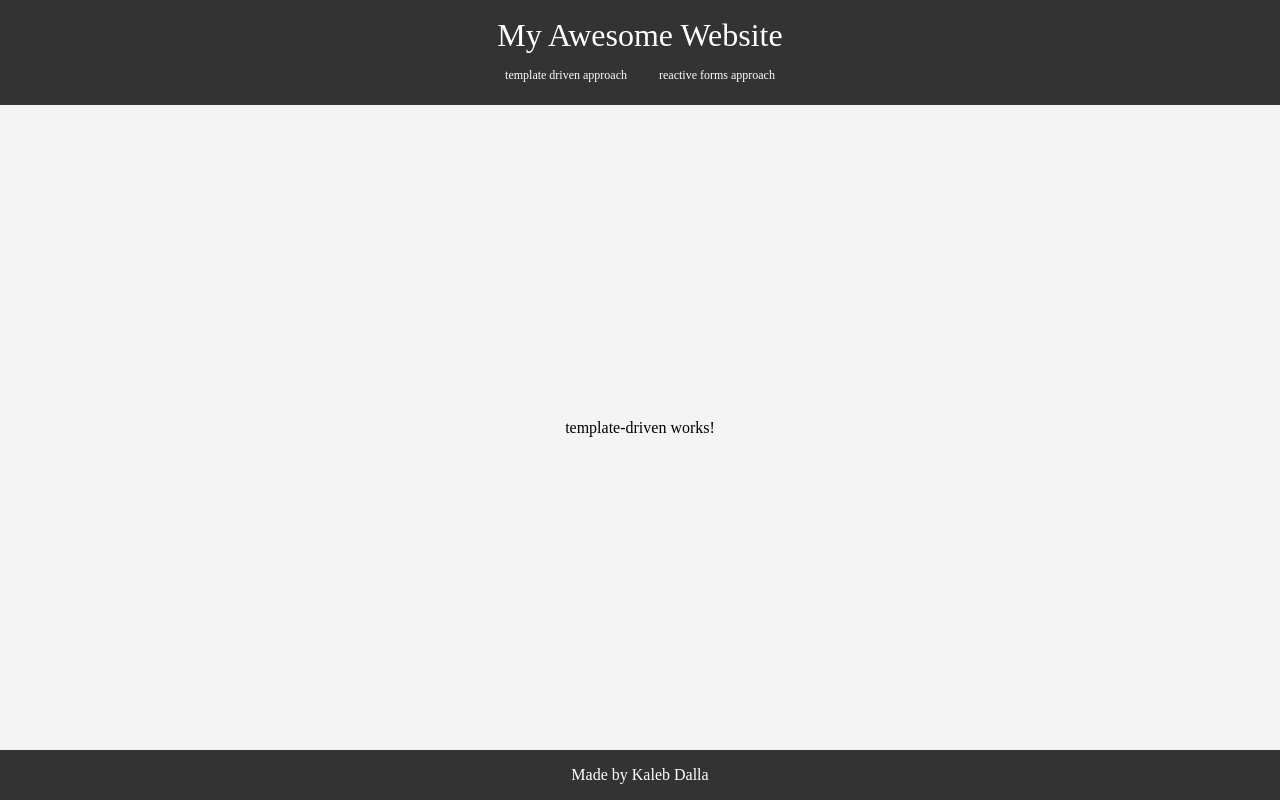
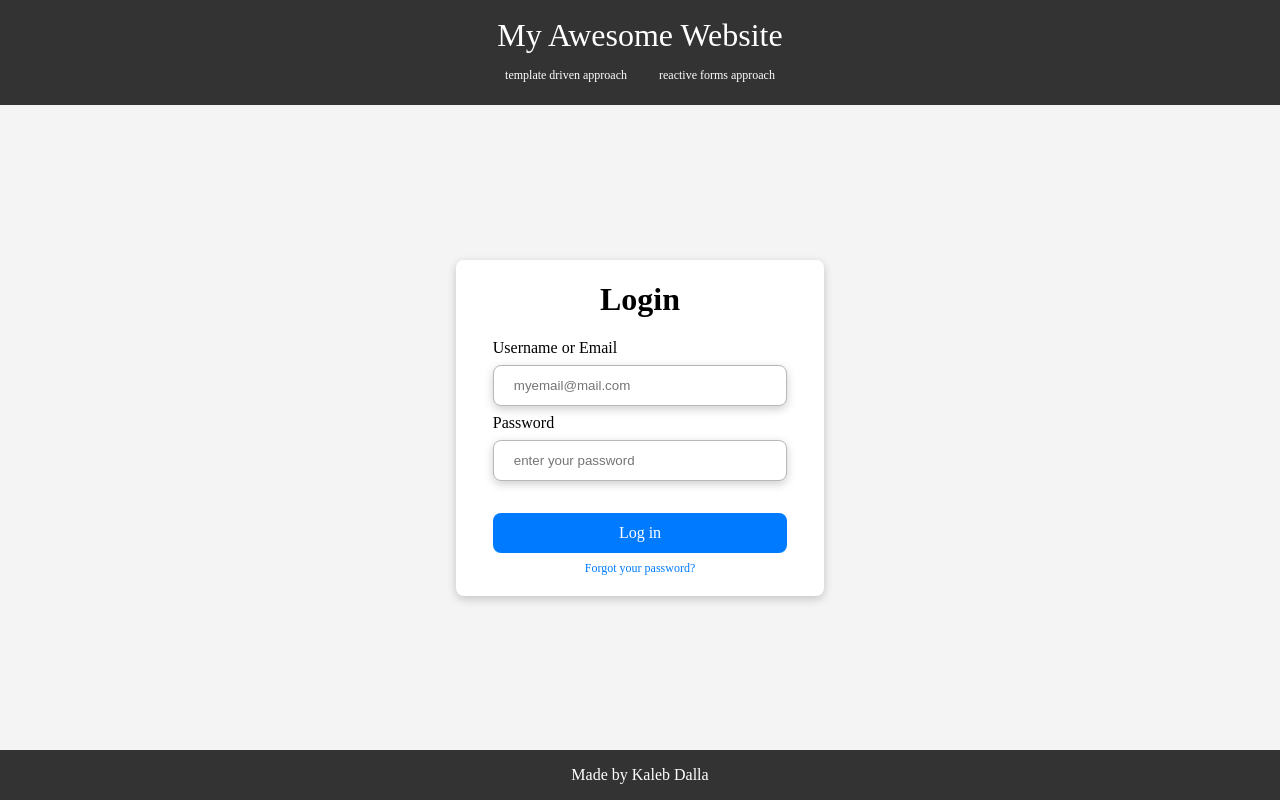
Before and after one commit to kaleb22/angular-forms, an Angular app: page /template-driven in a window 1280 px wide. Built offline with nearby package versions, Linux system fonts and the light colour scheme.

Commit message:
feat(template-driven): creating html and css structure

```diff
--- a/src/app/login/template-driven/template-driven.component.html
+++ b/src/app/login/template-driven/template-driven.component.html
@@ -1 +1,29 @@
-<p>template-driven works!</p>
+<h1>Login</h1>
+
+<form>
+  <div class="flex-container">
+    <label for="email">Username or Email</label>
+    <input
+      id="email"
+      name="email"
+      type="email"
+      placeholder="myemail@mail.com"
+    />
+  </div>
+
+  <div class="flex-container">
+    <label for="password">Password</label>
+    <input
+      id="password"
+      name="password"
+      type="password"
+      placeholder="enter your password"
+    />
+  </div>
+
+  <button id="login-btn">Log in</button>
+
+  <div class="forgot-password">
+    <a href="#">Forgot your password?</a>
+  </div>
+</form>
--- a/src/app/login/template-driven/template-driven.component.scss
+++ b/src/app/login/template-driven/template-driven.component.scss
@@ -0,0 +1,97 @@
+:host {
+  display: flex;
+  align-items: center;
+  flex-direction: column;
+  width: 23rem;
+  min-height: 21rem;
+  box-shadow: 0 3px 10px rgb(0 0 0 / 0.2);
+  border-radius: 0.5rem;
+  background-color: rgb(255, 255, 255);
+}
+
+form {
+  display: flex;
+  flex-direction: column;
+  width: 80%;
+
+  input {
+    box-shadow: 0 3px 10px rgb(0 0 0 / 0.2);
+    padding: 12px 20px;
+    margin: 8px 0;
+    border-radius: 0.5rem;
+    border: solid 1px rgb(184, 184, 184);
+  }
+
+  button {
+    margin-top: 1.5rem;
+    border-radius: 0.5rem;
+    height: 2.5rem;
+    background-color: rgb(0, 123, 255);
+    color: white;
+    border: none;
+    font-family: inherit;
+    cursor: pointer;
+    font-size: 1rem;
+    display: flex;
+    align-items: center;
+    justify-content: center;
+  }
+}
+
+.forgot-password {
+  margin-top: 0.5rem;
+  display: flex;
+  justify-content: center;
+  font-size: 12px;
+
+  a {
+    color: rgb(0, 123, 255);
+    text-decoration: none;
+  }
+}
+
+.has-error {
+  label,
+  p {
+    color: red;
+  }
+
+  input {
+    border: solid 1px red;
+  }
+
+  p {
+    font-size: 10px;
+  }
+}
+
+#login-btn.disabled {
+  opacity: 0.6;
+  cursor: not-allowed;
+}
+
+.flex-container {
+  display: flex;
+  flex-direction: column;
+}
+
+.spinner {
+  margin-left: 0.5rem;
+  width: 1rem;
+  height: 1rem;
+  border: 2px solid #fff;
+  border-bottom-color: transparent;
+  border-radius: 50%;
+  display: inline-block;
+  box-sizing: border-box;
+  animation: rotation 1s linear infinite;
+}
+
+@keyframes rotation {
+  0% {
+    transform: rotate(0deg);
+  }
+  100% {
+    transform: rotate(360deg);
+  }
+}
```
